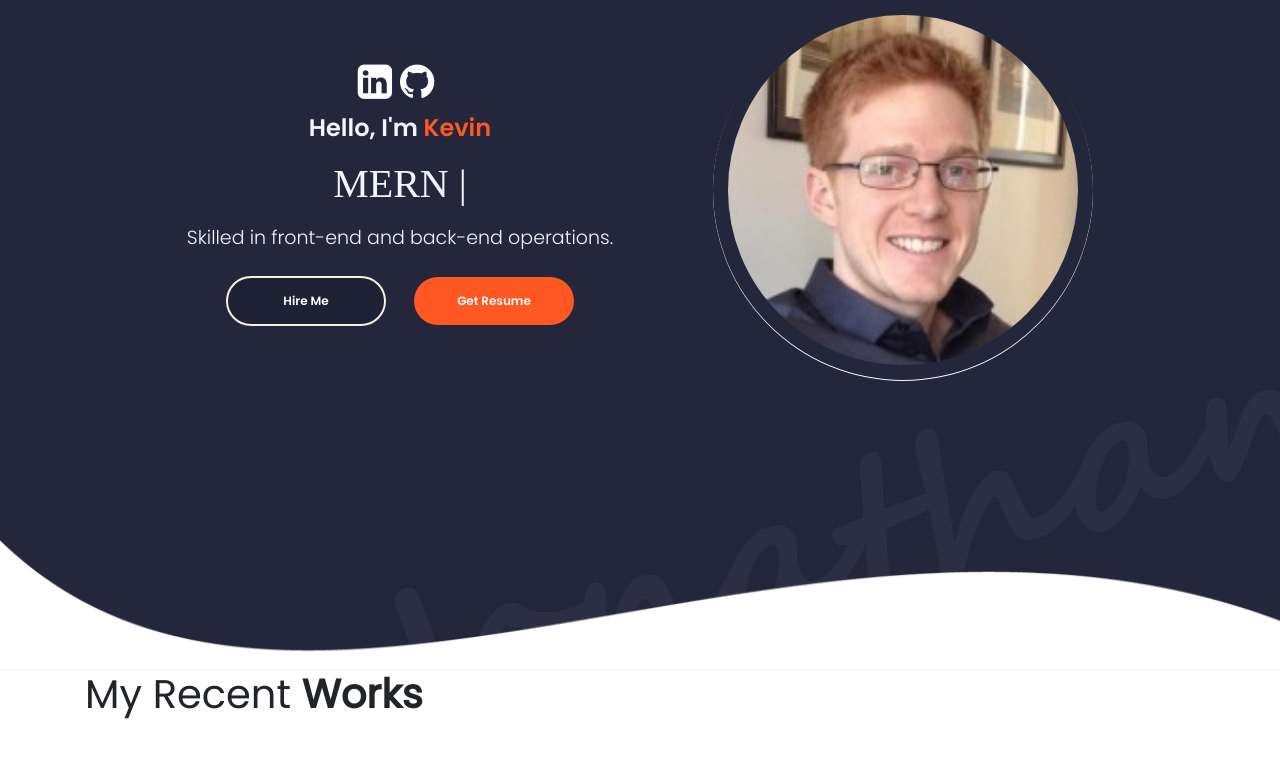
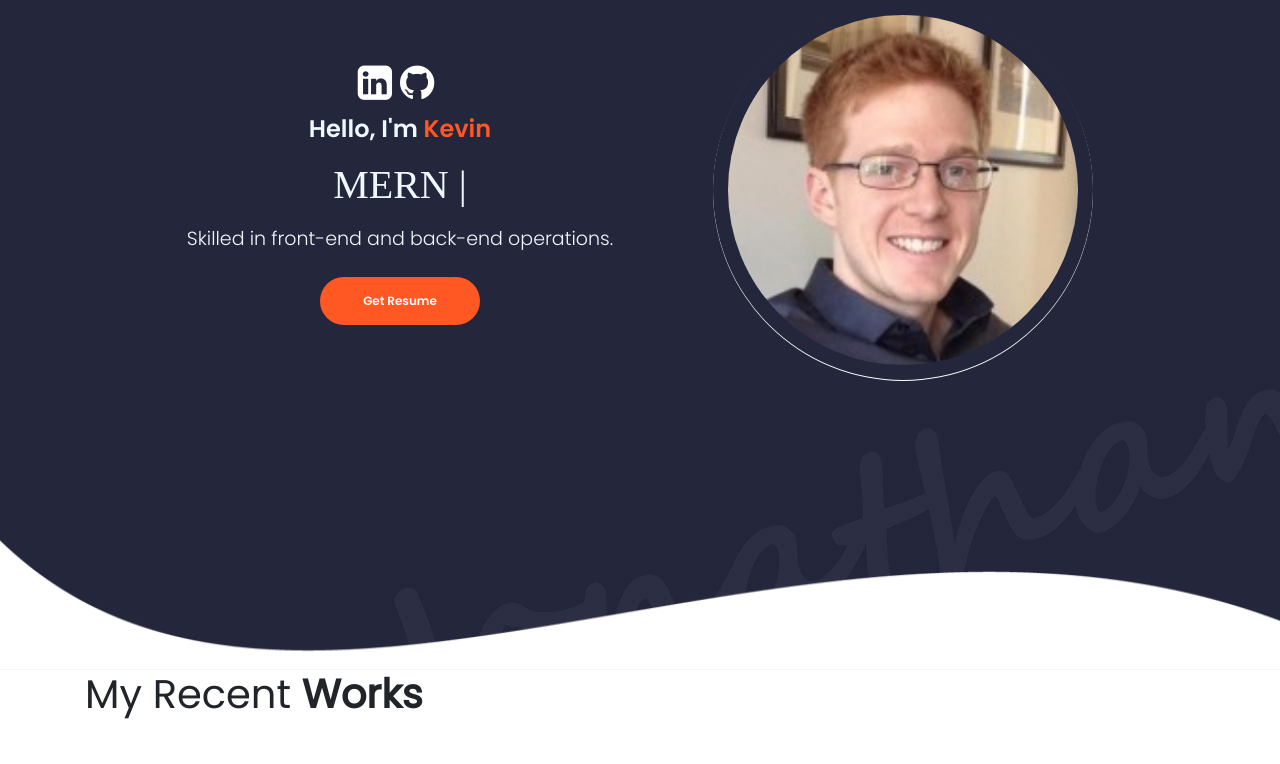
Before and after one commit to kevinglen1/react-portfolio, a React (Create React App) app: page / in a window 1280 px wide. Shown: the top 764 px of the page. Built offline with nearby package versions, Linux system fonts and the light colour scheme; grey boxes are pictures that could not be loaded; a web font is replaced by a local one.

Commit message:
fixed a resume downloader

```diff
--- a/src/components/Home/Profile/Profile.css
+++ b/src/components/Home/Profile/Profile.css
@@ -34,9 +34,6 @@
     font-size: 19px;
     margin: 5px 0 0 0;
     font-family: "Poppins Light";
-}
-.profile-options .highlighted-btn {
-    margin: 0 0 0 28px;
 }
 .profile-options .highlighted-btn:hover {
     margin: 0 0 0 28px;
--- a/src/components/Home/Profile/Profile.js
+++ b/src/components/Home/Profile/Profile.js
@@ -1,6 +1,7 @@
 import React from "react";
 import Typical from "react-typical";
 import "./Profile.css";
+import Resume from "../../../assets/Kevin_Glen_Resume.pdf"
 
 export default function Profile() {
   return (
@@ -46,8 +47,7 @@ export default function Profile() {
             </span>
           </div>
           <div className="profile-options">
-            <button className="btn primary-btn"> Hire Me </button>
-            <a href="KevinGlen.pdf" download="KevinGlen.pdf">
+            <a href={Resume} download>
               <button className="btn highlighted-btn">Get Resume</button>
             </a>
           </div>
```
Also changed, not shown: 1 other file (tests, documents, lock files or other folders).
